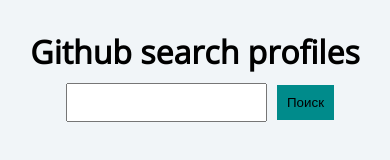
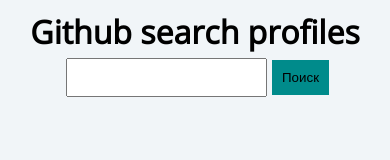
Before and after one commit to mealmargo/API, a plain HTML site: page index.html in a window 390 px wide. Drawn offline with nearby package versions, Linux system fonts and the light colour scheme; no server answers.

Commit message:
added media screen

```diff
--- a/style.css
+++ b/style.css
@@ -73,3 +73,13 @@
     flex-wrap: wrap;
     justify-content: center;
   }
+
+ @media screen and (max-width: 480px) {
+  /* CSS  для телефонной версии */
+  .main {
+    margin: 10px;
+  }
+  .search-input {
+    margin: 5px;
+  }
+}
```
